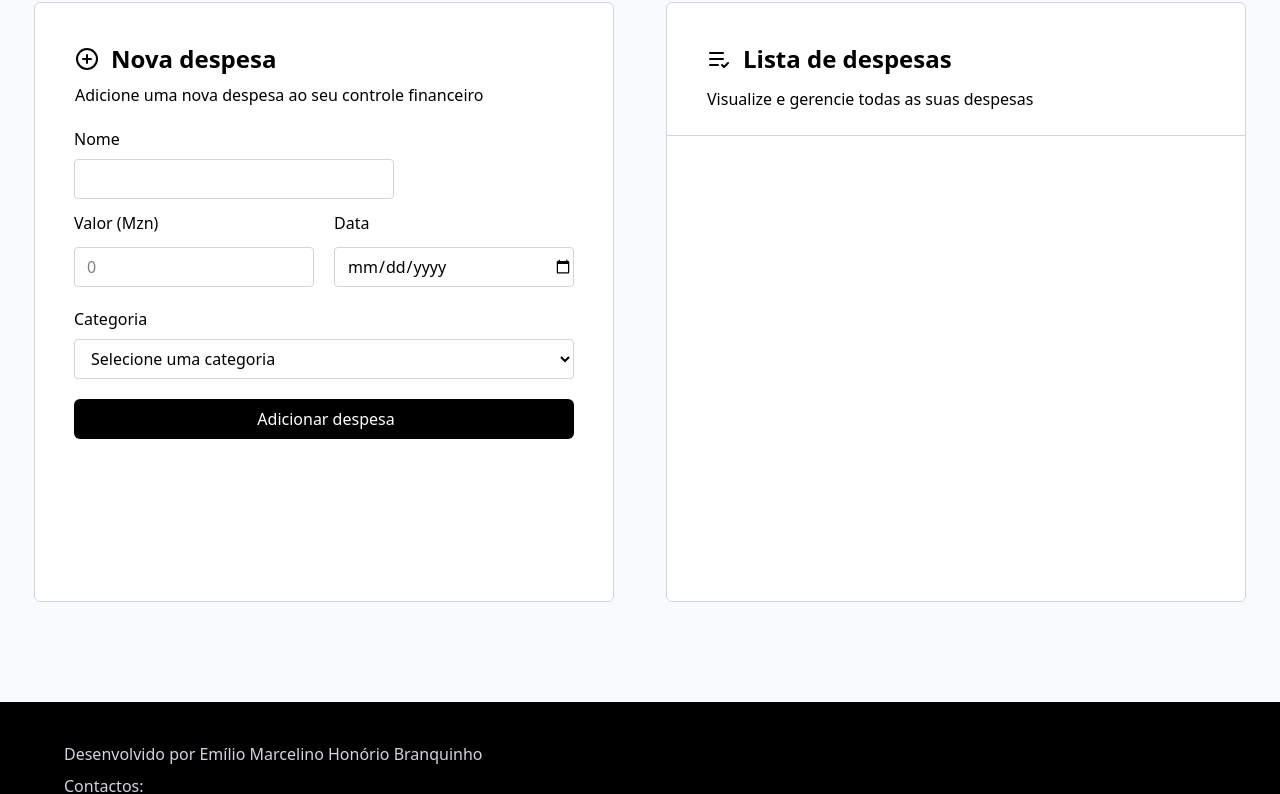
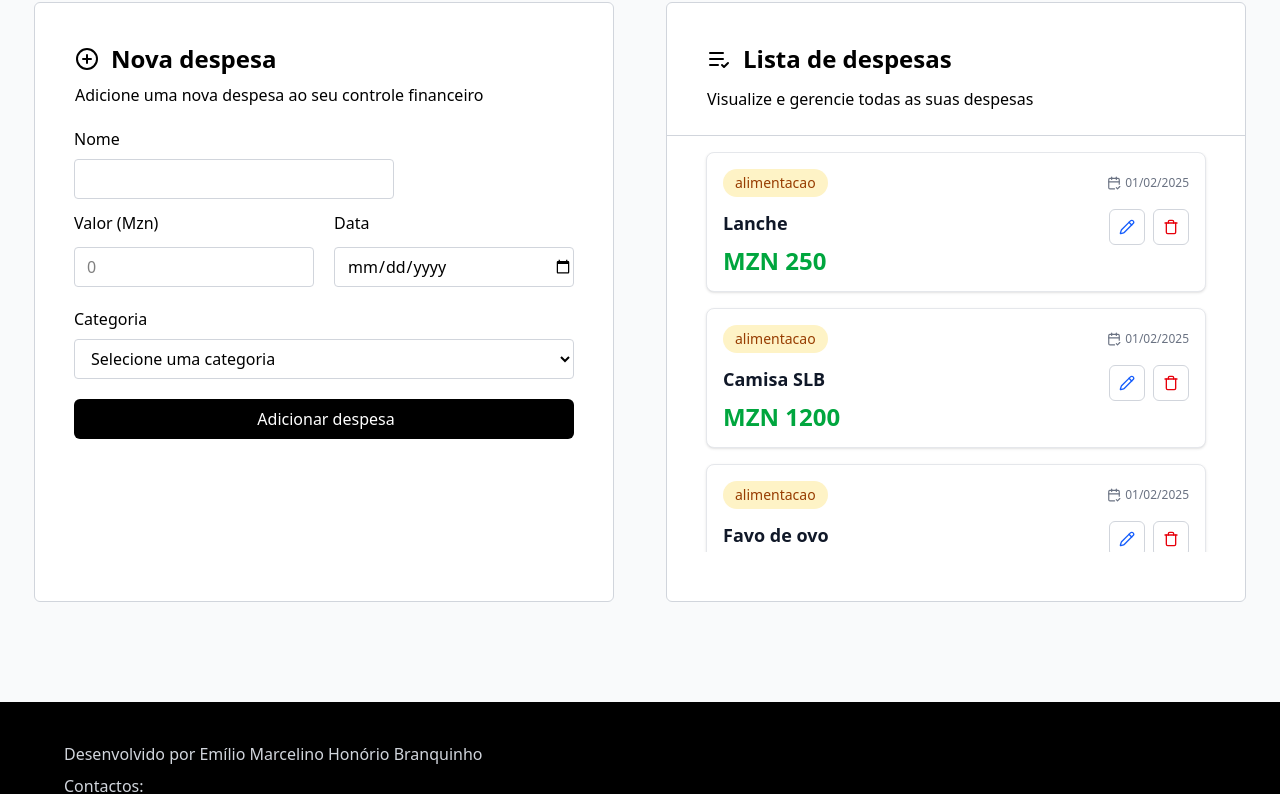
Before and after one commit to morheus2077/GDP, a React (Vite) app: page / in a window 1280 px wide. Shown: the part 478-1272 px from the top of the page. Built offline with nearby package versions, Linux system fonts and the light colour scheme.

Commit message:
Atualizando codigo completo

```diff
--- a/src/App.tsx
+++ b/src/App.tsx
@@ -25,12 +25,69 @@ function App() {
   const[totalDespesa, setTotalDespesa] = useState <number>(0);
   const[mediaDespesa, setMediaDespesa] = useState <number>(0);
 
+
   const[textoAtualizar, setTextoAtualizar] = useState({
     enabled: false,
     despe: null as Despesas | null
   })
 
-  const[Despesa, setDespesa] = useState <Despesas[]>([])
+  const[Despesa, setDespesa] = useState <Despesas[]>([{
+    id: "8383dn",
+    nome: "Lanche",
+    valor: 250,
+    data: "01/02/2025",
+    categoria: "alimentacao"
+  },
+
+  {
+    id: "8383dppp",
+    nome: "Camisa SLB",
+    valor: 1200,
+    data: "01/02/2025",
+    categoria: "alimentacao"
+  },
+
+  {
+    id: "8didimdm",
+    nome: "Favo de ovo",
+    valor: 250,
+    data: "01/02/2025",
+    categoria: "alimentacao"
+  },
+
+  {
+    id: "8383dppp",
+    nome: "Camisa SLB",
+    valor: 1200,
+    data: "01/02/2025",
+    categoria: "alimentacao"
+  },
+
+  {
+    id: "8didimdm",
+    nome: "Favo de ovo",
+    valor: 250,
+    data: "01/02/2025",
+    categoria: "alimentacao"
+  },
+
+  {
+    id: "8383dppp",
+    nome: "Camisa SLB",
+    valor: 1200,
+    data: "01/02/2025",
+    categoria: "alimentacao"
+  },
+
+  {
+    id: "8didimdm",
+    nome: "Favo de ovo",
+    valor: 250,
+    data: "01/02/2025",
+    categoria: "alimentacao"
+  },
+
+])
 
 
   // funcao para adicionar despesas
@@ -146,7 +203,7 @@ function App() {
 
      //limpando os campos(inputs)
     setNome("");
-    setValor(0);
+    setValor(0)
     setCategoria("");
     setdata("");
 
@@ -247,7 +304,7 @@ function App() {
                       setValor(inputValue === "" ? 0 : Number(inputValue));
                   }
               }}
-                    />
+                />
                     </div>
                   </div>
                   <div>
@@ -340,7 +397,7 @@ function App() {
 
 
          {/* Area dos cards das despesas */}
-<div className='flex flex-col gap-4 h-[280px] overflow-y-auto mt-4 px-2'>
+<div className='flex h-[700px] md:h-[335px] lg:h-[400px] flex-col gap-4 overflow-y-auto  md:overflow-y-auto lg:overflow-y-auto mt-4 px-2'>
   {Despesa.map((desp) => (
     <div
       key={desp.id}
```
Also changed, not shown: 4 other files (tests, documents, lock files or other folders).
